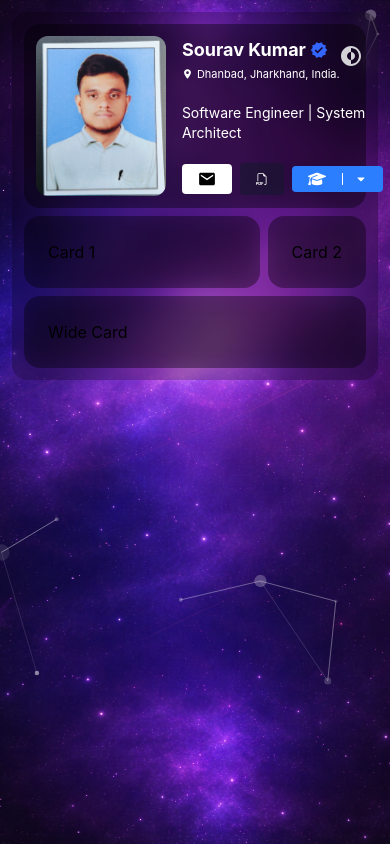
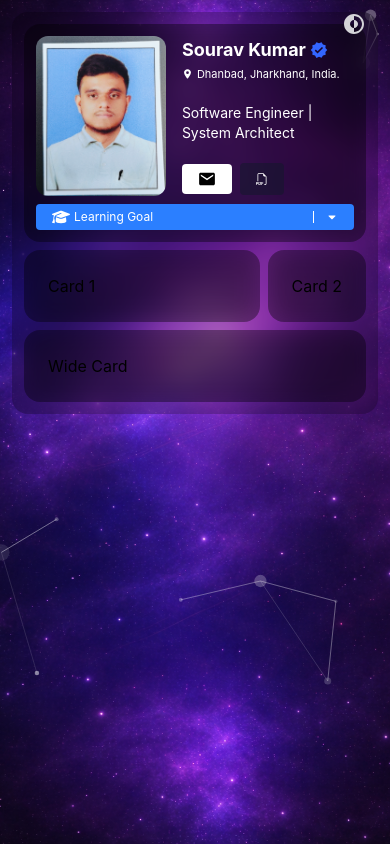
Before and after one commit to sourav-harsh/porfolio, a React (Vite) app: page / in a window 390 px wide. Built offline with nearby package versions, Linux system fonts and the light colour scheme.

Commit message:
fix: small screen design issues

```diff
--- a/src/kernel/presentation/components/sections/Hero.tsx
+++ b/src/kernel/presentation/components/sections/Hero.tsx
@@ -27,7 +27,7 @@ const Hero = ({switchTheme}:ToggleThemeProps) => {
                 <div className="w-full dark:text-white text-black">
                     <div className="flex items-start justify-between">
                         <h2 className="md:text-2xl text-lg font-bold flex items-center gap-1">{info.main?.name} <MdVerified  color="#3366ff"/></h2>
-                        <div className="-mt-3">
+                        <div className="-mt-3 md:relative absolute -top-5 -right-5">
                             <ToggleTheme switchTheme={switchTheme}/>
                         </div>
                     </div>
@@ -45,18 +45,20 @@ const Hero = ({switchTheme}:ToggleThemeProps) => {
                             <div className="absolute top-8 right-0 w-48 h-full bg-black/50 hidden" id="learningGoalDropdown"></div>
                         </button>
                     </div>
-                    <div className="flex items-center gap-2 mt-5">
+                    <div className="flex items-center flex-wrap gap-2 mt-5">
                         <a className="px-4 md:py-1 py-1.5 bg-white rounded text-xs font-semibold flex items-center gap-1 text-black cursor-pointer group" href={`mailto:${info.main.email}`} ><IoMdMail size={18} className="group-hover:hidden"/> <TbBrandTelegram size={18} className="hidden group-hover:inline" /><p className="md:inline hidden">{info.main.sendMailBtnTxt}</p></a>
                         <a className="px-4 md:py-1.5 py-2.5 bg-gray-900/50 rounded text-xs font-normal flex items-center gap-3 hover:gap-5 ease-in-out transition-all cursor-pointer" href={info.main.resumeLink} target="_blank"><div className="flex items-center gap-1"><BsFiletypePdf /><p className="md:inline hidden">{info.main.resumeBtnTxt}</p></div> <div className="md:inline hidden"><MdOutlineFileDownload /></div></a>
-                        <button className="px-4 py-1 bg-blue-500 rounded text-xs font-normal flex items-center gap-1 relative cursor-pointer  md:hidden" onClick={handleLearningGoalMobileScreen}>
-                            <FaGraduationCap size={18} />
-
-                            <div className="border-l border-l-white pl-3 ml-3"><FaCaretDown /></div>
-                            <div className="absolute top-8 right-0 w-48 h-full bg-black/50 hidden" id="learningGoalDropdownMobileScreen"></div>
-                        </button>
                     </div>
                 </div>
             </div>
+            <button className="mt-2 dark:text-white text-black px-4 py-1 bg-blue-500 rounded text-xs font-normal flex items-center justify-between relative cursor-pointer w-full  md:hidden" onClick={handleLearningGoalMobileScreen}>
+                <div className="flex items-center gap-1">
+                <FaGraduationCap size={18} />
+                {info.main.learningGoalBtn}
+                </div>
+                <div className="border-l border-l-white pl-3 ml-3"><FaCaretDown /></div>
+                <div className="absolute top-8 right-0 w-48 h-full bg-black/50 hidden" id="learningGoalDropdownMobileScreen"></div>
+            </button>
         </div>
     );
 };
--- a/src/pages/Homepage.tsx
+++ b/src/pages/Homepage.tsx
@@ -530,7 +530,7 @@ function Homepage() {
             id="tsparticles"
             options={option}
         />}
-            <div className="dark:bg-[url('/images/bg_portfolio.png')] bg-[url('/images/bg_portfolio_light.png')] min-h-screen bg-cover bg-center bg-no-repeat xl:p-5 p-3">
+            <div className="dark:bg-[url('/images/bg_portfolio.png')] bg-[url('/images/bg_portfolio_light.png')] min-h-screen min-w-screen bg-cover bg-center bg-no-repeat xl:p-5 p-3">
                 <div className="xl:w-[50rem] md:mx-auto h-full backdrop-blur-md dark:bg-black/25 bg-white/25 rounded-2xl">
 
                     <div className="grid md:grid-cols-2 grid-cols-1 gap-2 md:p-6 p-3">
```
